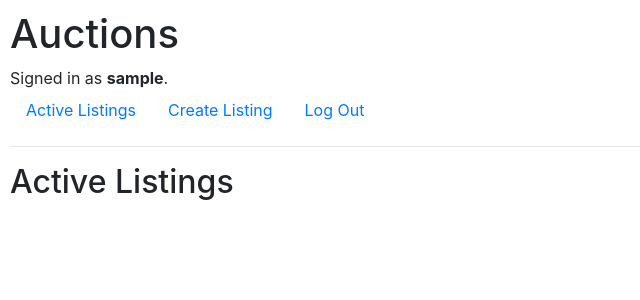
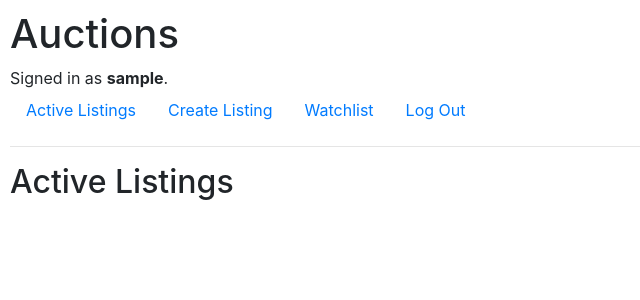
Before and after one commit to Prateek61/commerce, a Django app: page / in a window 1280 px wide. Shown: the top 300 px of the page, without its empty margins (0-640 px from the left). Run offline with Django 3.2, Linux system fonts and the light colour scheme; the visitor is signed in with stand-in values (Sample User, id 1); data that the repository does not hold is empty; some libraries are stand-ins or nearby versions.

Commit message:
Users can now view their watchlist

```diff
--- a/auctions/admin.py
+++ b/auctions/admin.py
@@ -1,10 +1,10 @@
 from django.contrib import admin
 
-from .models import User, Listing, Bid, Comment, Wishlist
+from .models import User, Listing, Bid, Comment, WatchList
 # Register your models here.
 
 admin.site.register(User)
 admin.site.register(Listing)
 admin.site.register(Bid)
 admin.site.register(Comment)
-admin.site.register(Wishlist)
+admin.site.register(WatchList)
--- a/auctions/models.py
+++ b/auctions/models.py
@@ -27,6 +27,7 @@ class Comment(models.Model):
     listing = models.ForeignKey(Listing, related_name="comments", on_delete=models.CASCADE)
     created = models.DateTimeField(auto_now_add=True)
 
-class Wishlist(models.Model):
+class WatchList(models.Model):
     user = models.ForeignKey(User, related_name="wishlists", on_delete=models.CASCADE)
     listing = models.ForeignKey(Listing, on_delete=models.CASCADE)
+    created = models.DateTimeField(auto_now_add=True)
--- a/auctions/templates/auctions/index.html
+++ b/auctions/templates/auctions/index.html
@@ -1,7 +1,7 @@
 {% extends "auctions/layout.html" %}
 
 {% block body %}
-    <h2>Active Listings</h2>
+    <h2>{{ title }}</h2>
 
     {% for listing in listings %}
         <div class="listing">
--- a/auctions/templates/auctions/layout.html
+++ b/auctions/templates/auctions/layout.html
@@ -25,6 +25,9 @@
                     <a class="nav-link" href="{% url 'create' %}">Create Listing</a>
                 </li>
                 <li class="nav-item">
+                    <a class="nav-link" href="{% url 'watchlist' %}">Watchlist</a>
+                </li>
+                <li class="nav-item">
                     <a class="nav-link" href="{% url 'logout' %}">Log Out</a>
                 </li>
             {% else %}
--- a/auctions/urls.py
+++ b/auctions/urls.py
@@ -9,5 +9,5 @@ urlpatterns = [
     path("logout", views.logout_view, name="logout"),
     path("register", views.register, name="register"),
     path("create", views.create_listing, name="create"),
-    path("wishlist", views.wishlist, name='wishlist')
+    path("watchlist", views.watchlist, name='watchlist')
 ]
--- a/auctions/views.py
+++ b/auctions/views.py
@@ -4,28 +4,29 @@ from django.http import HttpResponse, HttpResponseRedirect, HttpRequest
 from django.shortcuts import render
 from django.urls import reverse
 
-from .models import User, Listing, Wishlist
+from .models import User, Listing, WatchList
 
 
 def index(request: HttpRequest) -> HttpResponse:
     listings = Listing.objects.order_by('-created')
     return render(request, "auctions/index.html", {
-        "listings": listings
+        "listings": listings,
+        "title": "Active Listings"
     })
 
 
 def listing(request: HttpRequest, id: int) -> HttpResponse:
     listing = Listing.objects.get(pk=id)
     user = request.user
-    wishlisted = False
+    watchlisted = False
 
-    # Check if wishlist already exists
-    if user.is_authenticated and Wishlist.objects.filter(user=user, listing=listing).exists():
-        wishlisted = True
+    # Check if WatchList already exists
+    if user.is_authenticated and WatchList.objects.filter(user=user, listing=listing).exists():
+        watchlisted = True
 
     return render(request, "auctions/listing.html", {
         "listing": listing,
-        "wishlisted": wishlisted
+        "watchlisted": watchlisted
     })
 
 
@@ -57,22 +58,32 @@ def create_listing(request: HttpRequest) -> HttpResponse:
         })
 
 
-def wishlist(request: HttpRequest) -> HttpResponse:
+def watchlist(request: HttpRequest) -> HttpResponse:
     if request.method == "POST":
 
         listing_id = request.POST["id"]
         listing = Listing.objects.get(pk=listing_id)
         user = request.user
 
-        # Check if wishlist already exists
-        if Wishlist.objects.filter(user=user, listing=listing).exists():
-            # Delete wishlist
-            Wishlist.objects.filter(user=user, listing=listing).delete()
+        # Check if WatchList already exists
+        if WatchList.objects.filter(user=user, listing=listing).exists():
+            # Delete WatchList
+            WatchList.objects.filter(user=user, listing=listing).delete()
         else:
-            _wishlist = Wishlist(user=user, listing=listing)
-            _wishlist.save()
+            _watchlist = WatchList(user=user, listing=listing)
+            _watchlist.save()
 
-        return HttpResponseRedirect(reverse('index'))
+        return HttpResponseRedirect(reverse('listing', args=(listing_id,)))
+
+    else:
+        user = request.user
+        watchlist = WatchList.objects.filter(user=user).order_by('-created')
+        listings = [watchlist_item.listing for watchlist_item in watchlist]
+
+        return render(request, "auctions/index.html", {
+            "listings": listings,
+            "title": "Watchlist"
+        })
 
 
 def login_view(request: HttpRequest) -> HttpResponse:
```
Also changed, not shown: auctions/templates/auctions/listing.html (+4 -4 lines).
